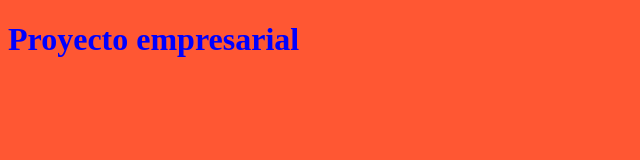
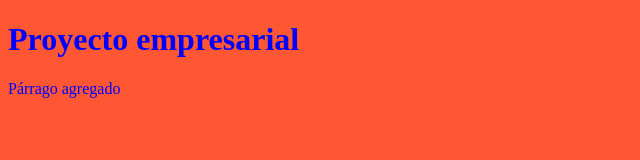
Before and after one commit to Michaelvaca94/CursoGit, a plain HTML site: page index.html in a window 1280 px wide. Shown: the whole page, without its empty margins (0-640 px from the left). Drawn offline with Linux system fonts and the light colour scheme.

Commit message:
Update index.html

```diff
--- a/index.html
+++ b/index.html
@@ -7,5 +7,6 @@
 <link href="css/estilos.css" rel="stylesheet" type="text/css">
 <body>
 <h1>Proyecto empresarial</h1>
+    <p>Párrago agregado</p>
 </body>
 </html>
```
